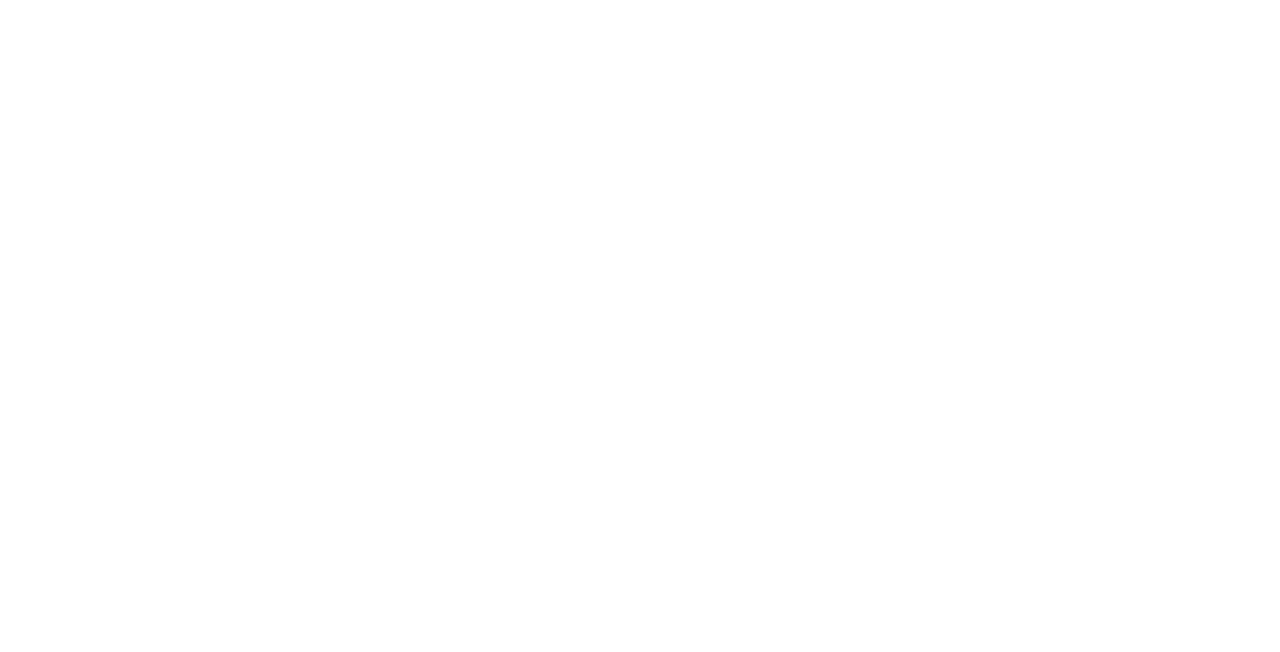
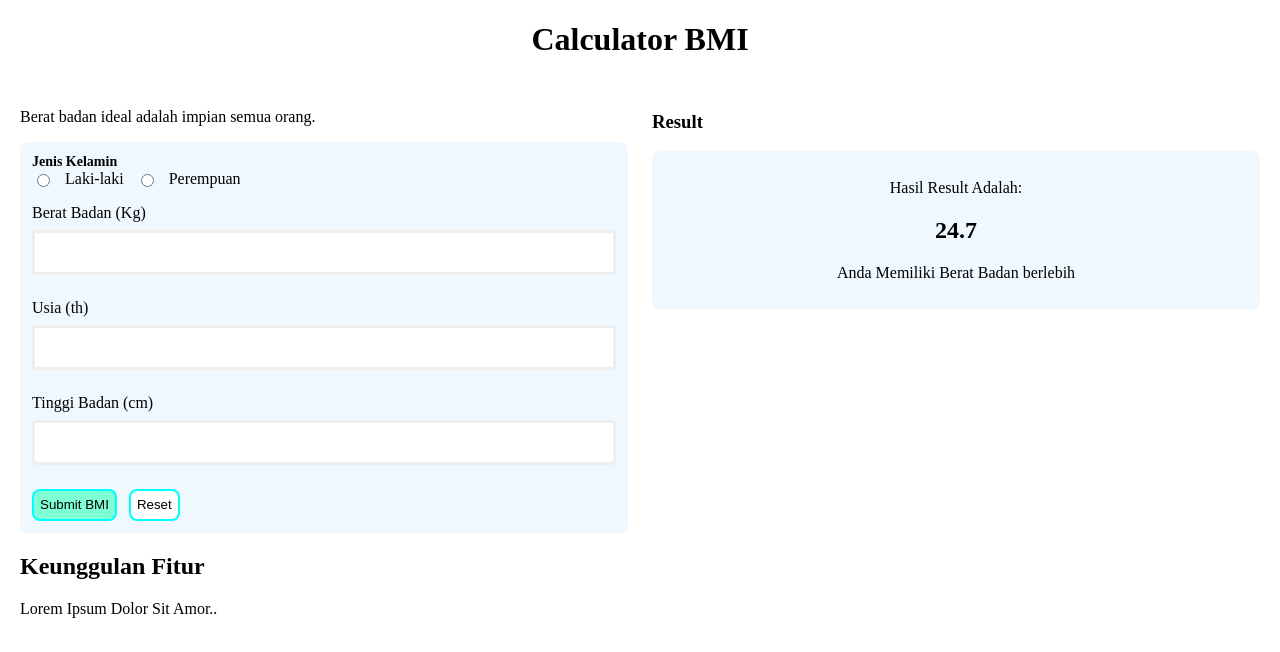
Before and after one commit to revou-fundamental-course/8-jul-24-revalinafa, a plain HTML site: page index.html in a window 1280 px wide. Drawn offline with Linux system fonts and the light colour scheme.

Commit message:
second commit

```diff
--- a/css/styles.css
+++ b/css/styles.css
@@ -0,0 +1,76 @@
+.main-title {
+  text-align: center;
+}
+
+main {
+  display: flex;
+  justify-content: space-around;
+}
+
+.main-content {
+  flex: 1;
+  padding: 12px;
+}
+
+.input-title {
+  font-size: 14px;
+  font-weight: bold;
+}
+
+form {
+  background-color: aliceblue;
+  padding: 12px;
+  border-radius: 8px;
+}
+
+.input-group {
+  margin-bottom: 16px;
+}
+
+.radio-group {
+  display: flex;
+  gap: 12px;
+}
+
+.button-group {
+  display: flex;
+  gap: 12px;
+}
+
+.button {
+  height: 32px;
+  border-radius: 8px;
+}
+
+.submit {
+  background-color: aquamarine;
+  border: 2px solid aqua;
+}
+
+.reset {
+  background-color: white;
+  border: 2px solid aqua;
+}
+
+input[type="number"] {
+  width: 100%;
+  padding: 12px 20px;
+  margin: 8px 0;
+  box-sizing: border-box;
+  border: 3px solid #eee;
+  border-radius: 4px;
+  -webkit-transition: 0.5s;
+  transition: 0.5s;
+  outline: none;
+}
+
+input[type="number"]:focus {
+  border: 3px solid #555;
+}
+
+.result-section {
+  text-align: center;
+  background-color: aliceblue;
+  border-radius: 8px;
+  padding: 12px;
+}
--- a/index.html
+++ b/index.html
@@ -4,6 +4,89 @@
     <meta charset="UTF-8" />
     <meta name="viewport" content="width=device-width, initial-scale=1.0" />
     <title>Document</title>
+    <link rel="stylesheet" href="css/styles.css" />
   </head>
-  <body></body>
+
+  <body>
+    <!-- Main Title -->
+    <header class="main-title">
+      <h1>Calculator BMI</h1>
+    </header>
+
+    <main>
+      <!-- Left Content -->
+      <section class="main-content">
+        <!--Main Article-->
+        <article>
+          <p>Berat badan ideal adalah impian semua orang.</p>
+        </article>
+
+        <!--Form-->
+        <article>
+          <form>
+            <div class="input-group">
+              <div class="input-title">Jenis Kelamin</div>
+              <div class="radio-group">
+                <input type="radio" id="selection-man" />
+                <label for="selection-man">Laki-laki</label>
+                <input type="radio" id="selection-women" />
+                <label for="selection-women">Perempuan</label>
+              </div>
+            </div>
+            <div class="input-group">
+              <label for="input-berat-badan">Berat Badan (Kg)</label>
+              <input type="number" id="input-berat-badan" />
+            </div>
+            <div class="input-group">
+              <label for="input-usia">Usia (th)</label>
+              <input type="number" id="input-usia" />
+            </div>
+            <div class="input-group">
+              <label for="input-tinggi-badan">Tinggi Badan (cm)</label>
+              <input type="number" id="input-tinggi-badan" />
+            </div>
+            <div class="button-group">
+              <button class="button submit">Submit BMI</button>
+              <button class="button reset">Reset</button>
+            </div>
+          </form>
+        </article>
+
+        <!--Form Article-->
+        <section>
+          <header>
+            <h2>Keunggulan Fitur</h2>
+          </header>
+          <article>
+            <p>Lorem Ipsum Dolor Sit Amor..</p>
+          </article>
+        </section>
+      </section>
+
+      <!-- Right Content -->
+      <section class="main-content">
+        <!-- Result Article -->
+        <article>
+          <header>
+            <h1>Result</h1>
+          </header>
+
+          <!--Result Section-->
+          <section class="result-section">
+            <p>Hasil Result Adalah:</p>
+
+            <h2>24.7</h2>
+
+            <p>Anda Memiliki Berat Badan berlebih</p>
+          </section>
+
+          <!--Result Article-->
+          <article></article>
+
+          <!--General Information-->
+          <section></section>
+        </article>
+      </section>
+    </main>
+  </body>
 </html>
```
